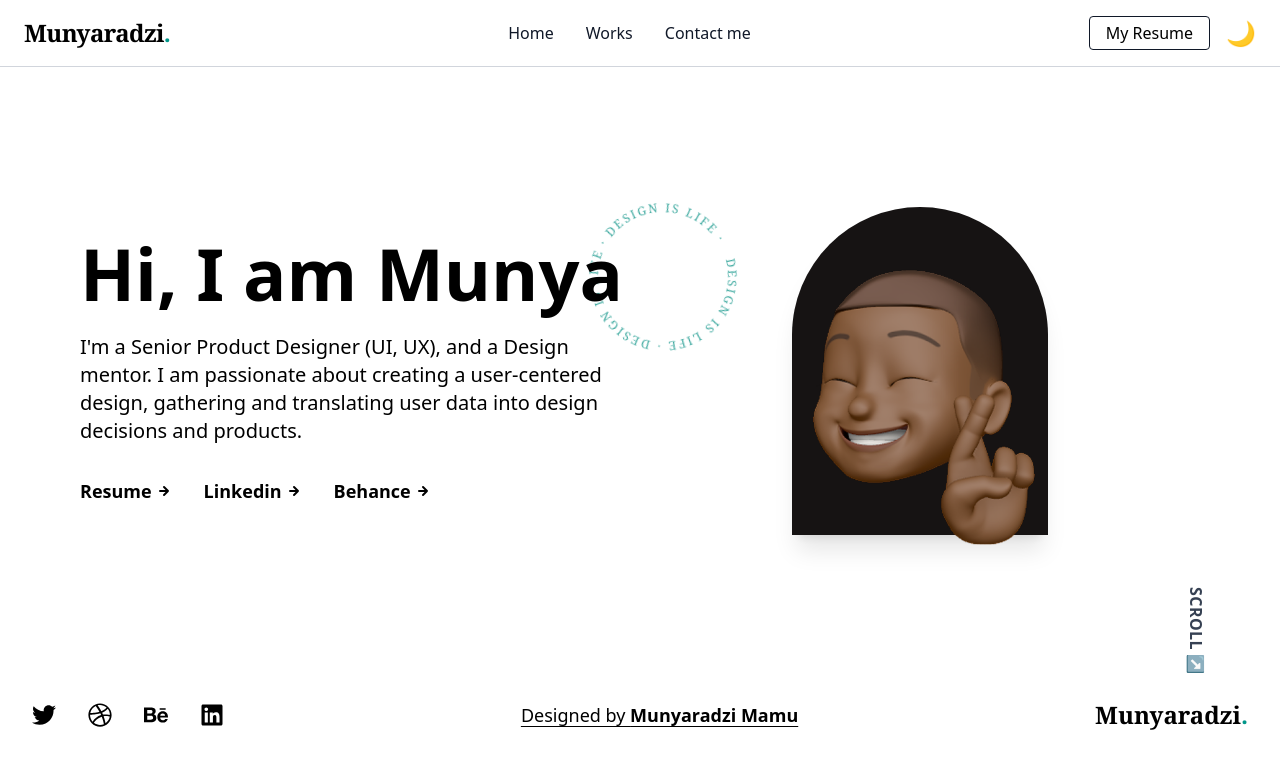
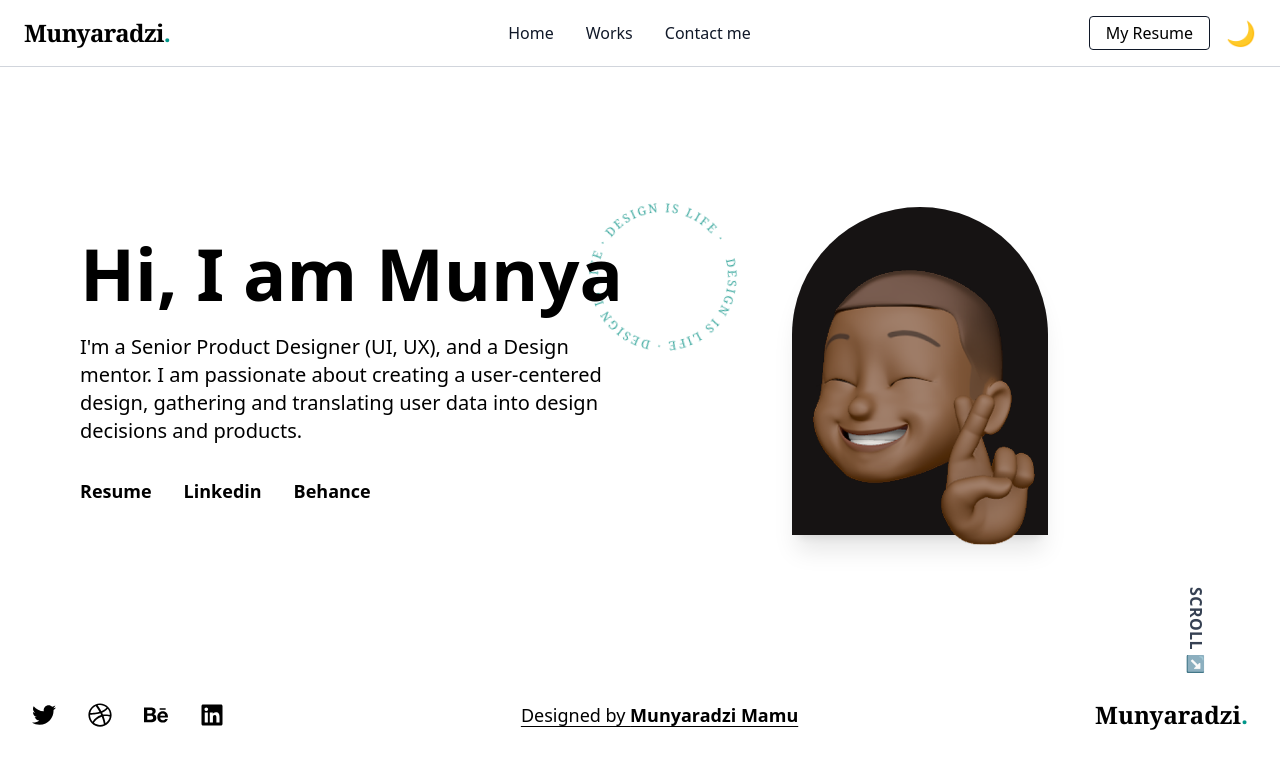
Before and after one commit to VincentMugondora/kayden-portfolio, a React (Vite) app: page / in a window 1280 px wide. Shown: the top 768 px of the page. Built offline with nearby package versions, Linux system fonts and the light colour scheme.

Commit message:
Remove unnecessary arrow icons from social media links in Home component for cleaner design.

```diff
--- a/src/pages/Home.jsx
+++ b/src/pages/Home.jsx
@@ -41,23 +41,14 @@ const Home = () => {
         <div className="flex flex-wrap gap-8 font-semibold text-base md:text-lg dark:font-serif dark:text-sm dark:tracking-wide text-black">
           <a href="#" className="group hover:underline flex items-center gap-1 text-black">
             Resume
-            <span className="arrow-rotate dark:hidden">
-              <svg className="transition-transform -rotate-45 group-hover:rotate-0 text-black" width="16" height="16" viewBox="0 0 16 16" xmlns="http://www.w3.org/2000/svg"><path d="M4 8h8M8 4l4 4-4 4" stroke="currentColor" strokeWidth="2" fill="none" strokeLinecap="round" strokeLinejoin="round"/></svg>
-            </span>
             <svg className="hidden dark:inline transition-transform -rotate-45 group-hover:rotate-0 text-black" width="16" height="16" viewBox="0 0 16 16"><path d="M4 8h8M8 4l4 4-4 4" stroke="currentColor" strokeWidth="2" fill="none" strokeLinecap="round" strokeLinejoin="round"/></svg>
           </a>
           <a href="#" className="group hover:underline flex items-center gap-1 text-black">
             Linkedin
-            <span className="arrow-rotate dark:hidden">
-              <svg className="transition-transform -rotate-45 group-hover:rotate-0 text-black" width="16" height="16" viewBox="0 0 16 16" xmlns="http://www.w3.org/2000/svg"><path d="M4 8h8M8 4l4 4-4 4" stroke="currentColor" strokeWidth="2" fill="none" strokeLinecap="round" strokeLinejoin="round"/></svg>
-            </span>
             <svg className="hidden dark:inline transition-transform -rotate-45 group-hover:rotate-0 text-black" width="16" height="16" viewBox="0 0 16 16"><path d="M4 8h8M8 4l4 4-4 4" stroke="currentColor" strokeWidth="2" fill="none" strokeLinecap="round" strokeLinejoin="round"/></svg>
           </a>
           <a href="#" className="group hover:underline flex items-center gap-1 text-black">
             Behance
-            <span className="arrow-rotate dark:hidden">
-              <svg className="transition-transform -rotate-45 group-hover:rotate-0 text-black" width="16" height="16" viewBox="0 0 16 16" xmlns="http://www.w3.org/2000/svg"><path d="M4 8h8M8 4l4 4-4 4" stroke="currentColor" strokeWidth="2" fill="none" strokeLinecap="round" strokeLinejoin="round"/></svg>
-            </span>
             <svg className="hidden dark:inline transition-transform -rotate-45 group-hover:rotate-0 text-black" width="16" height="16" viewBox="0 0 16 16"><path d="M4 8h8M8 4l4 4-4 4" stroke="currentColor" strokeWidth="2" fill="none" strokeLinecap="round" strokeLinejoin="round"/></svg>
           </a>
         </div>
```
